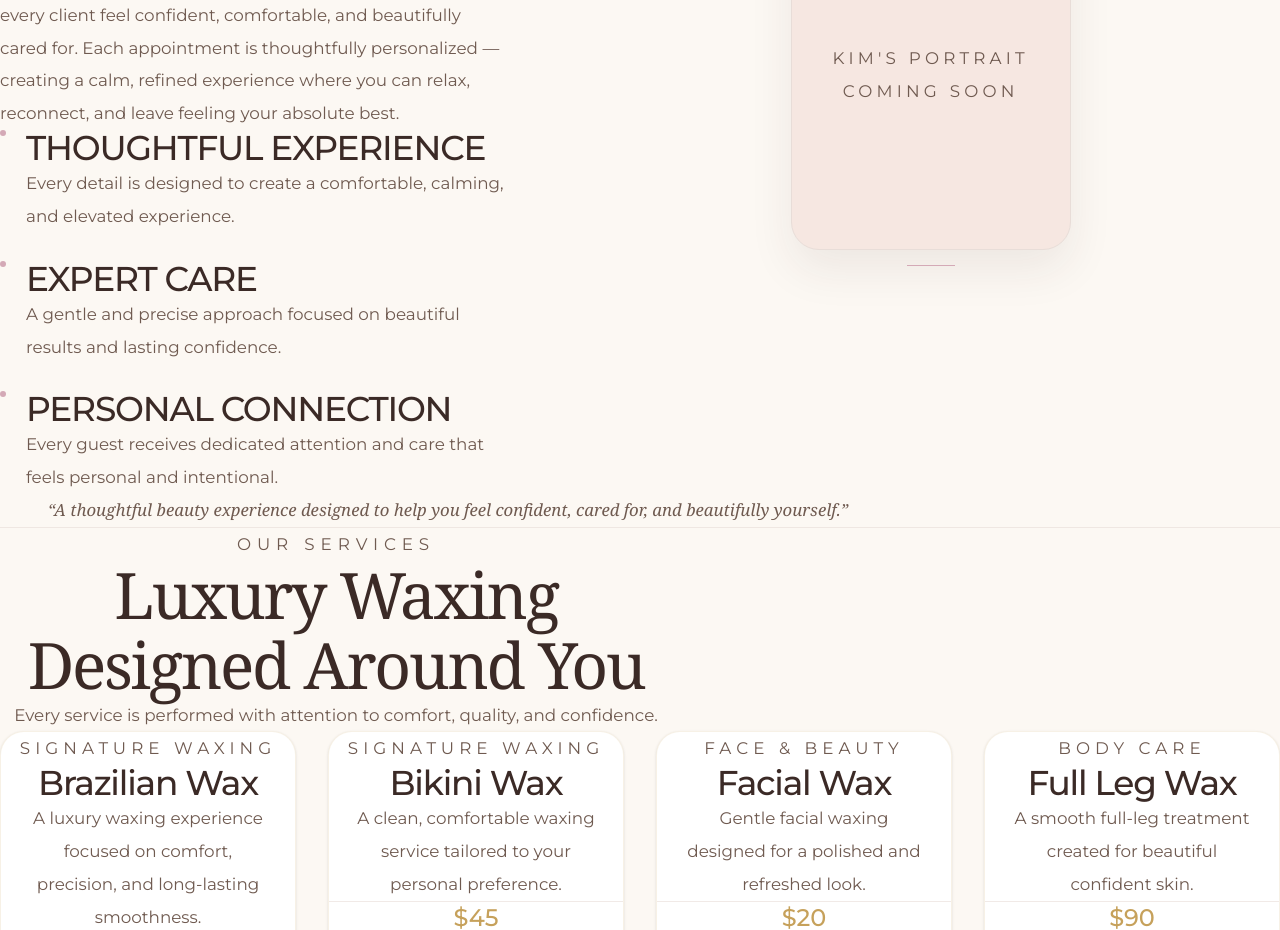
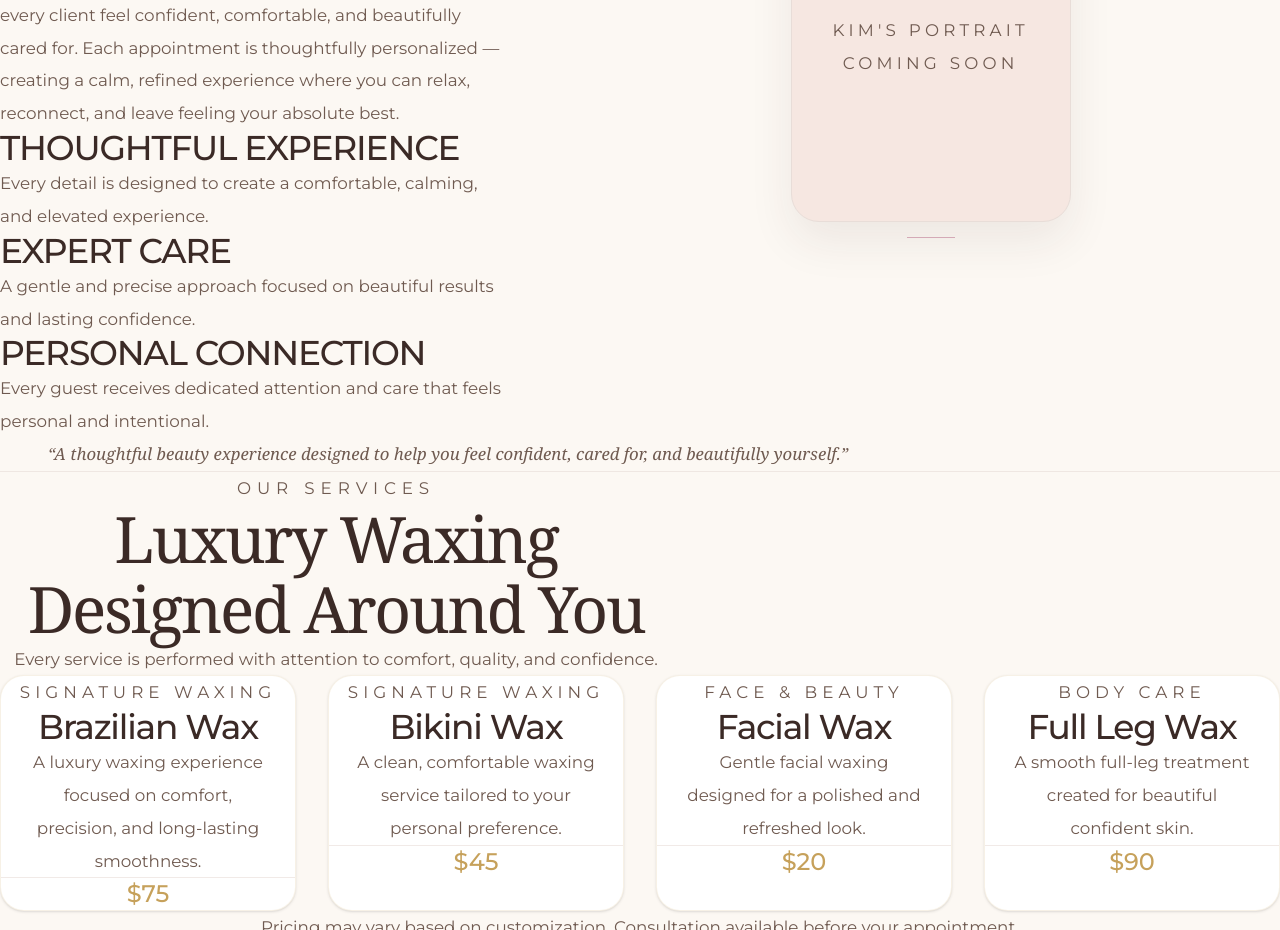
Before and after one commit to kevin-phan-25/just-wax-by-kim, a Next.js app: page / in a window 1280 px wide. Shown: the part 920-1850 px from the top of the page. Built offline with nearby package versions, Linux system fonts and the light colour scheme; a web font is replaced by a local one.

Commit message:
Update Credentials.tsx

```diff
--- a/features/about/Credentials.tsx
+++ b/features/about/Credentials.tsx
@@ -3,42 +3,17 @@ import { credentials } from "./about.data";
 
 export default function Credentials() {
   return (
-    <div
-      className="
-        mt-12
-        grid
-        gap-7
-      "
-    >
+    <div className="mt-10 space-y-6">
 
       {credentials.map((item) => (
 
-        <div
-          key={item.title}
-          className="
-            flex
-            gap-5
-          "
-        >
-
-          <span
-            className="
-              mt-2
-              h-1.5
-              w-1.5
-              rounded-full
-              bg-[#D4A9B6]
-              flex-shrink-0
-            "
-          />
-
-          <div>
+        <div key={item.title}>
 
           <h3
             className="
-                text-sm
-                tracking-[0.12em]
+              text-xs
               uppercase
+              tracking-[0.2em]
               text-[#3B2A26]
             "
           >
@@ -50,7 +25,7 @@ export default function Credentials() {
             className="
               mt-2
               text-sm
-                leading-[1.8]
+              leading-[1.75]
               text-[#8A776E]
             "
           >
@@ -59,8 +34,6 @@ export default function Credentials() {
 
         </div>
 
-        </div>
-
       ))}
 
     </div>
```
Lines whose indentation alone changed are shown as unchanged.
